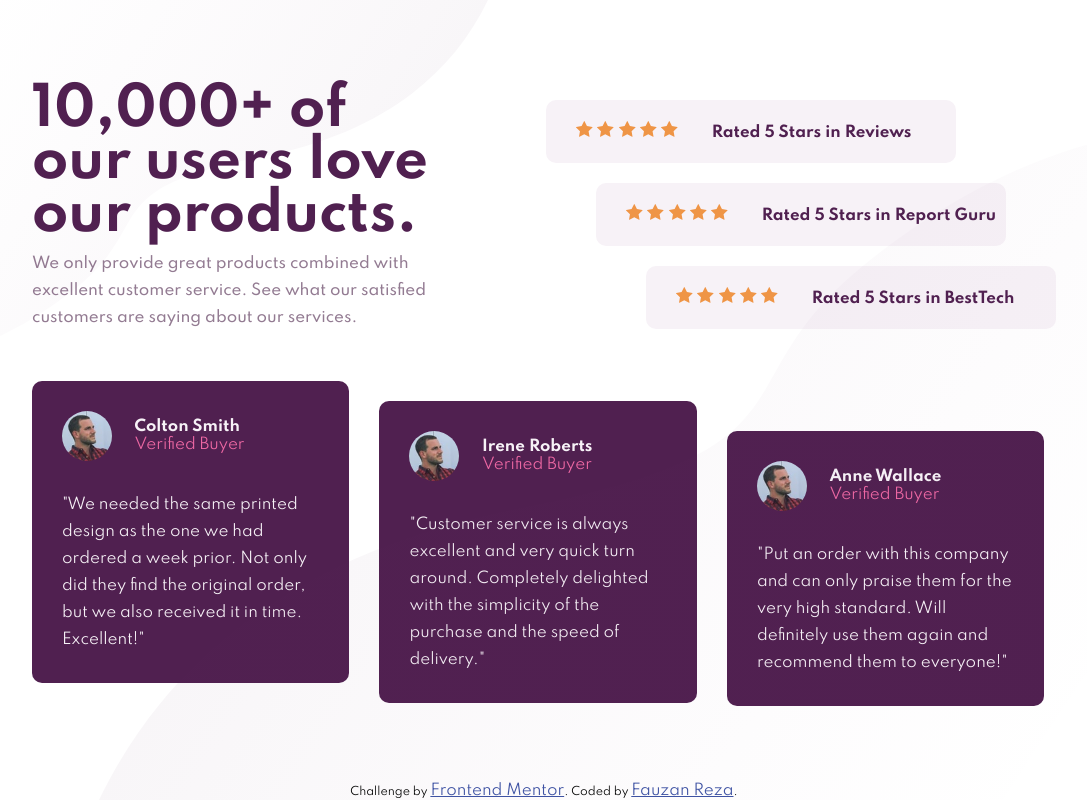
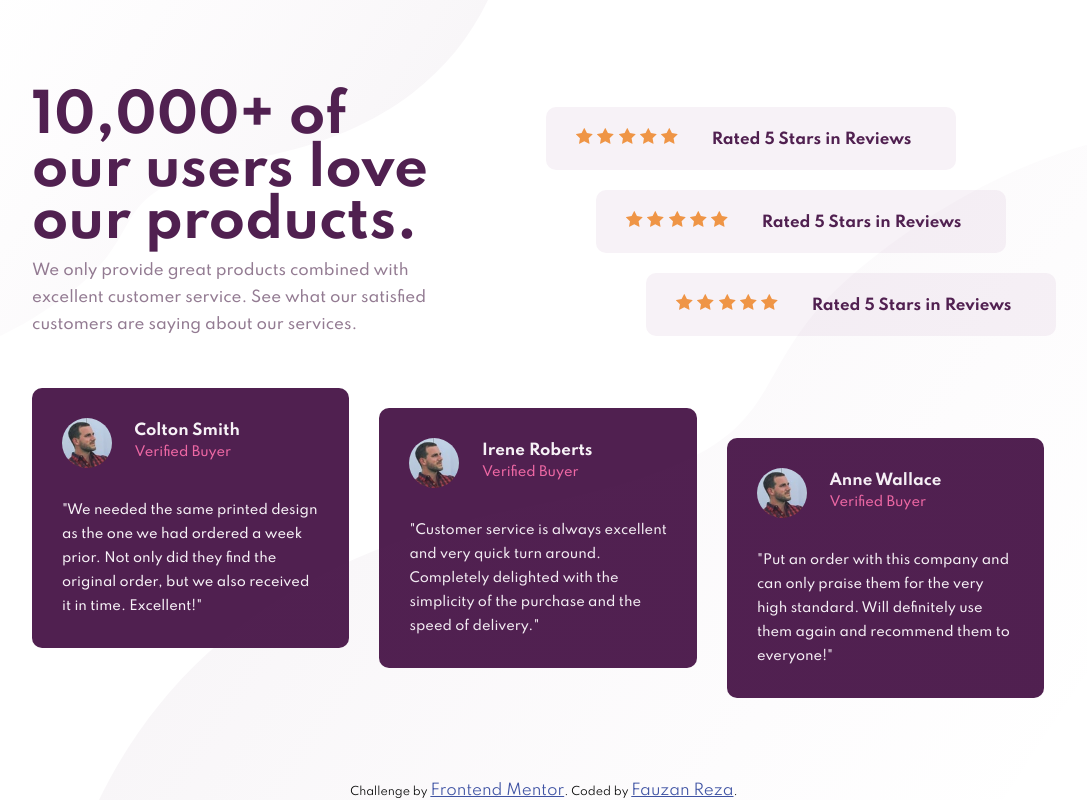
Before and after one commit to codebyfauzan/social-proof-section, a plain HTML site: page index.html in a window 1280 px wide. Shown: the whole page, without its empty margins (96-1183 px from the left). Drawn offline with Linux system fonts and the light colour scheme.

Commit message:
fixing html issues

```diff
--- a/index.html
+++ b/index.html
@@ -32,34 +32,34 @@
       <section id="rating">
         <ul>
           <li>
-            <picture>
+            <div class="icons">
               <img src="images/icon-star.svg" alt="">
               <img src="images/icon-star.svg" alt="">
               <img src="images/icon-star.svg" alt="">
               <img src="images/icon-star.svg" alt="">
               <img src="images/icon-star.svg" alt="">
-            </picture>
-            Rated 5 Stars in Reviews
+            </div>
+            <h4>Rated 5 Stars in Reviews</h4>
           </li>
           <li>
-            <picture>
+            <div class="icons">
               <img src="images/icon-star.svg" alt="">
               <img src="images/icon-star.svg" alt="">
               <img src="images/icon-star.svg" alt="">
               <img src="images/icon-star.svg" alt="">
               <img src="images/icon-star.svg" alt="">
-            </picture>
-            Rated 5 Stars in Report Guru
+            </div>
+            <h4>Rated 5 Stars in Reviews</h4>
           </li>
           <li>
-            <picture>
+            <div class="icons">
               <img src="images/icon-star.svg" alt="">
               <img src="images/icon-star.svg" alt="">
               <img src="images/icon-star.svg" alt="">
               <img src="images/icon-star.svg" alt="">
               <img src="images/icon-star.svg" alt="">
-            </picture>
-            Rated 5 Stars in BestTech
+            </div>
+            <h4>Rated 5 Stars in Reviews</h4>
           </li>
         </ul>
       </section>
@@ -73,9 +73,9 @@
             <p>Verified Buyer</p>
           </figcaption>
         </figure>
-        <article>"We needed the same printed design as the one we had ordered a week prior.
+        <p>"We needed the same printed design as the one we had ordered a week prior.
           Not only did they find the original order, but we also received it in time.
-          Excellent!"</article>
+          Excellent!"</p>
       </section>
       <section class="review-item">
         <figure>
@@ -85,8 +85,8 @@
             <p>Verified Buyer</p>
           </figcaption>
         </figure>
-        <article>"Customer service is always excellent and very quick turn around. Completely
-          delighted with the simplicity of the purchase and the speed of delivery."</article>
+        <p>"Customer service is always excellent and very quick turn around. Completely
+          delighted with the simplicity of the purchase and the speed of delivery."</p>
       </section>
       <section class="review-item">
         <figure>
@@ -96,8 +96,8 @@
             <p>Verified Buyer</p>
           </figcaption>
         </figure>
-        <article>"Put an order with this company and can only praise them for the very high
-          standard. Will definitely use them again and recommend them to everyone!"</article>
+        <p>"Put an order with this company and can only praise them for the very high
+          standard. Will definitely use them again and recommend them to everyone!"</p>
       </section>
     </main>
   </div>
--- a/style.css
+++ b/style.css
@@ -86,8 +86,13 @@ body {
     border-radius: 10px;
 }
 
-#rating ul li picture {
+#rating ul li .icons {
     margin-bottom: 1rem;
+    display: inline;
+}
+
+#rating ul li h4 {
+    display: inline;
 }
 
 /* Main */
@@ -120,8 +125,10 @@ main .review-item figure figcaption p {
     color: hsl(333, 80%, 67%);
 }
 
-main .review-item article {
-    line-height: 1.8rem;
+main .review-item p {
+    line-height: 1.6rem;
+    font-size: 13px;
+    font-weight: 500;
 }
 
 /* Footer */
@@ -196,7 +203,7 @@ main .review-item article {
         margin-bottom: 0;
     }
 
-    #rating ul li picture {
+    #rating ul li .icons {
         margin: 0 2rem 0 0;
     }
 
```
